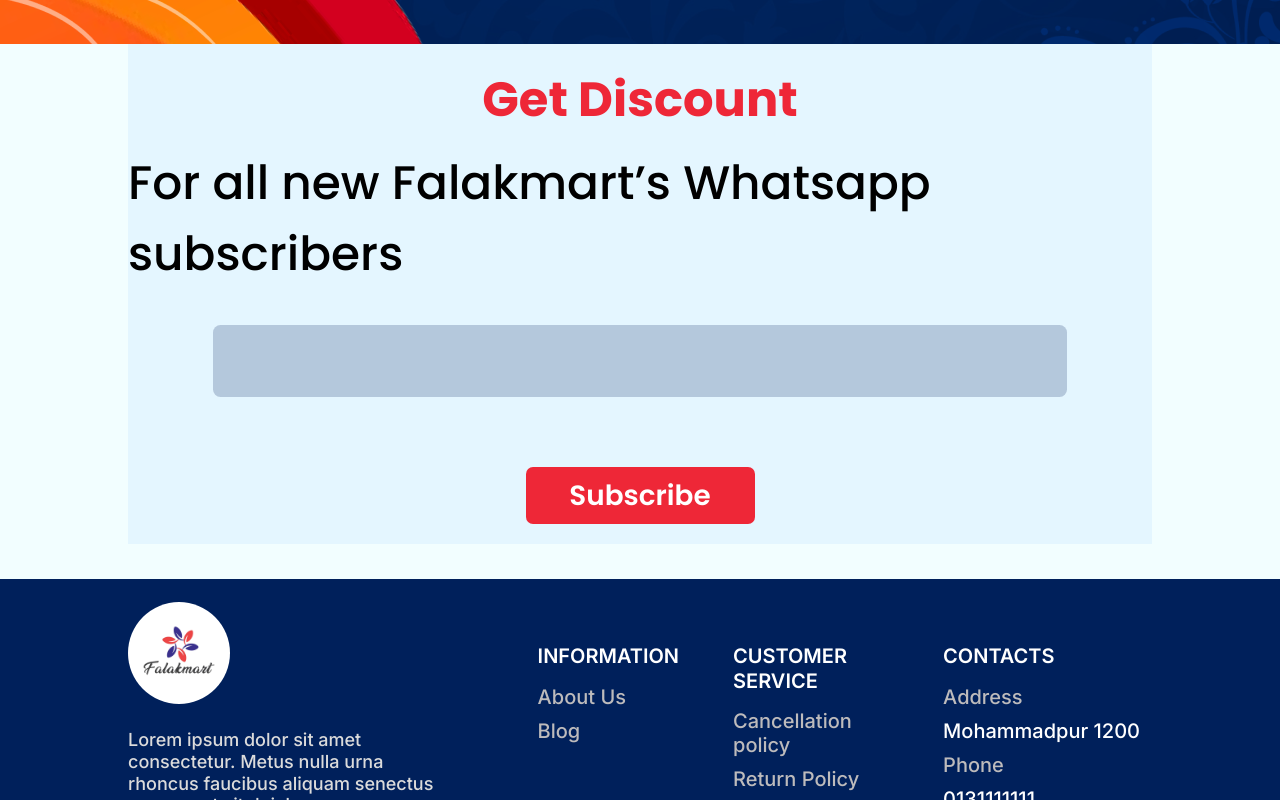
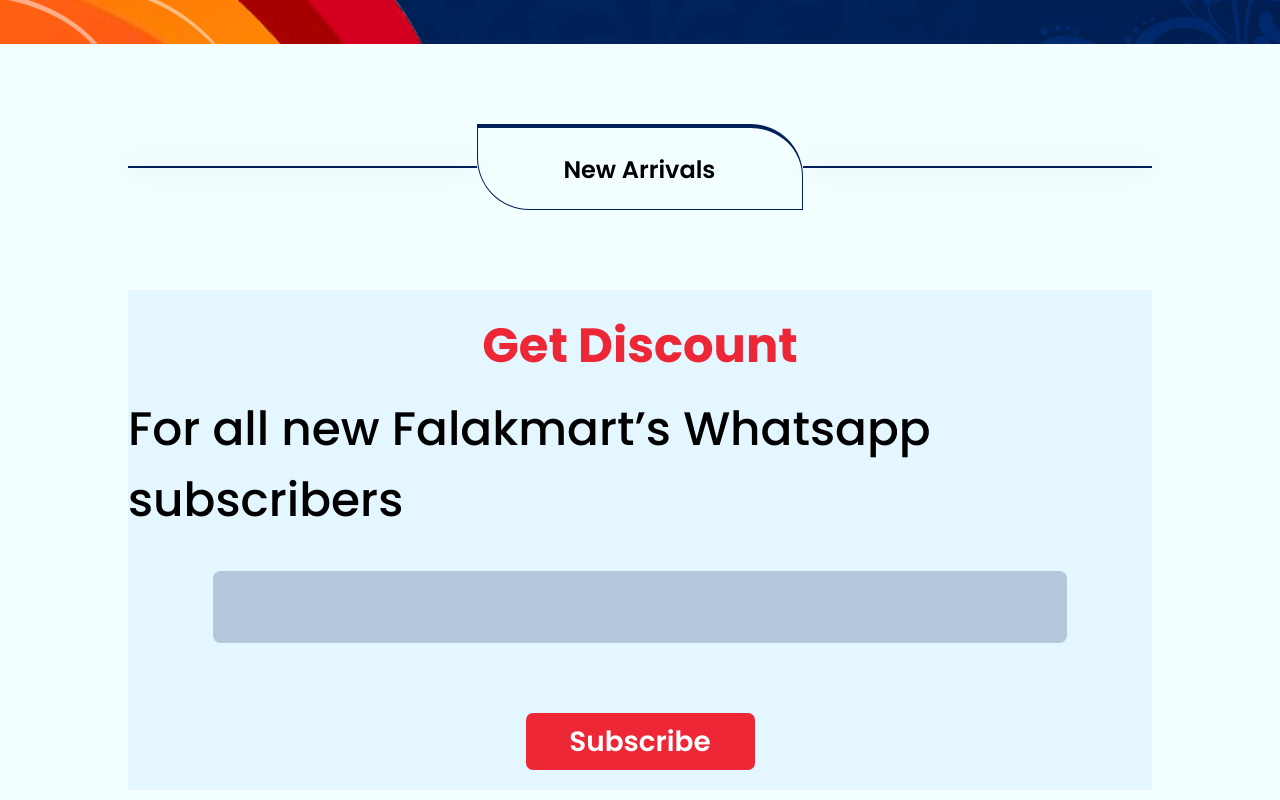
Before and after one commit to Shad-Islam/falakmart_frontend, a React (Create React App) app: page / in a window 1280 px wide. Shown: the part 1020-1820 px from the top of the page. Built offline with nearby package versions, Linux system fonts and the light colour scheme.

Commit message:
Complete title box

```diff
--- a/src/App.css
+++ b/src/App.css
@@ -107,7 +107,7 @@
     width: 100%;
     height: 500px;
     display: flex;
-    margin-bottom: 35px;
+    margin: 35px 0px;
     align-items: center;
     flex-direction: column;
     justify-content: center;
--- a/src/App.js
+++ b/src/App.js
@@ -3,6 +3,7 @@
 import logo from "./assets/images/logo.png";
 import cartIcon from "./assets/icons/cart.png";
 import banner from "./assets/images/Banner.png";
+import TitleBox from "./assets/components/TitleBox";
 
 function App() {
   const [phoneNumber, setPhoneNumber] = useState("");
@@ -61,6 +62,12 @@
         <img src={banner} alt="banner" />
       </section>
       {/* banner end */}
+
+      {/* title box start  */}
+      <div className="container">
+        <TitleBox text="New Arrivals"/>
+      </div>
+      {/* title box end */}
 
       {/* discount section start  */}
       <div className="container">
--- /dev/null
+++ b/src/assets/components/TitleBox.css
@@ -0,0 +1,28 @@
+.box-container {
+    width: 100%;
+    display: flex;
+    margin: 80px 0px;
+    align-items: center;
+  }
+
+.line {
+    flex: 1;
+    height: 2px;
+    background-color: #00205B;
+    box-shadow: 0px 0px 23.99px 0px #00000040;
+
+  }
+
+.box {
+    border: 1.5px solid #00205B;
+    border-top: 4px solid #00205B;
+    border-radius: 0px 52.14px 0px 52.14px;
+    padding: 23.25px 86.39px 21.57px 85.23px;
+  }
+
+  .box p{
+    font-size: 24px;
+    font-weight: 600;
+    line-height: 36px;
+    font-family: Poppins;
+  }
--- /dev/null
+++ b/src/assets/components/TitleBox.js
@@ -0,0 +1,18 @@
+import React from "react";
+import "./TitleBox.css";
+
+function TitleBox(props) {
+  return (
+    <>
+      <div className="box-container">
+        <div className="line"></div>
+        <div className="box">
+          <p>{props.text}</p>
+        </div>
+        <div className="line"></div>
+      </div>
+    </>
+  );
+}
+
+export default TitleBox;
```
